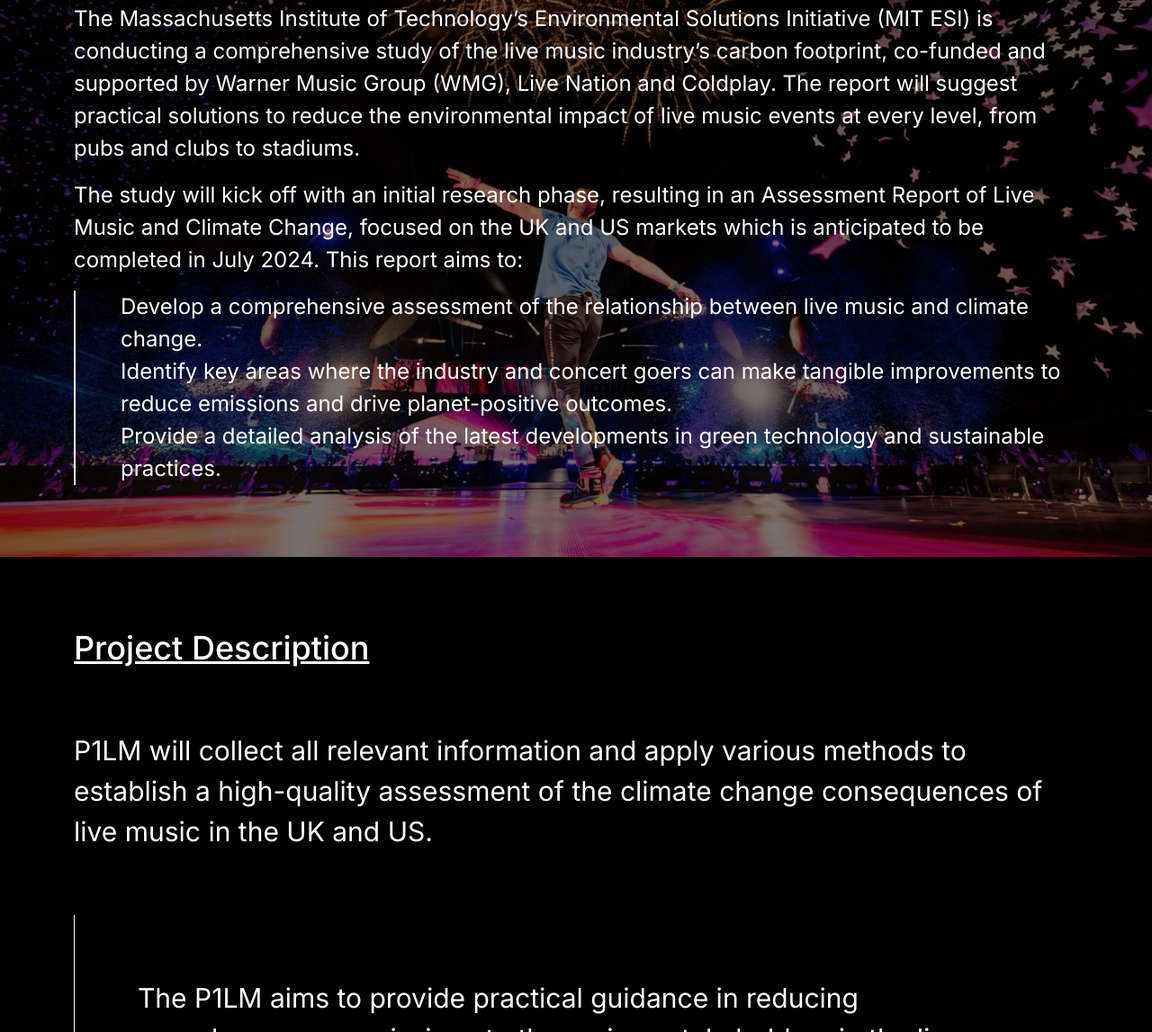
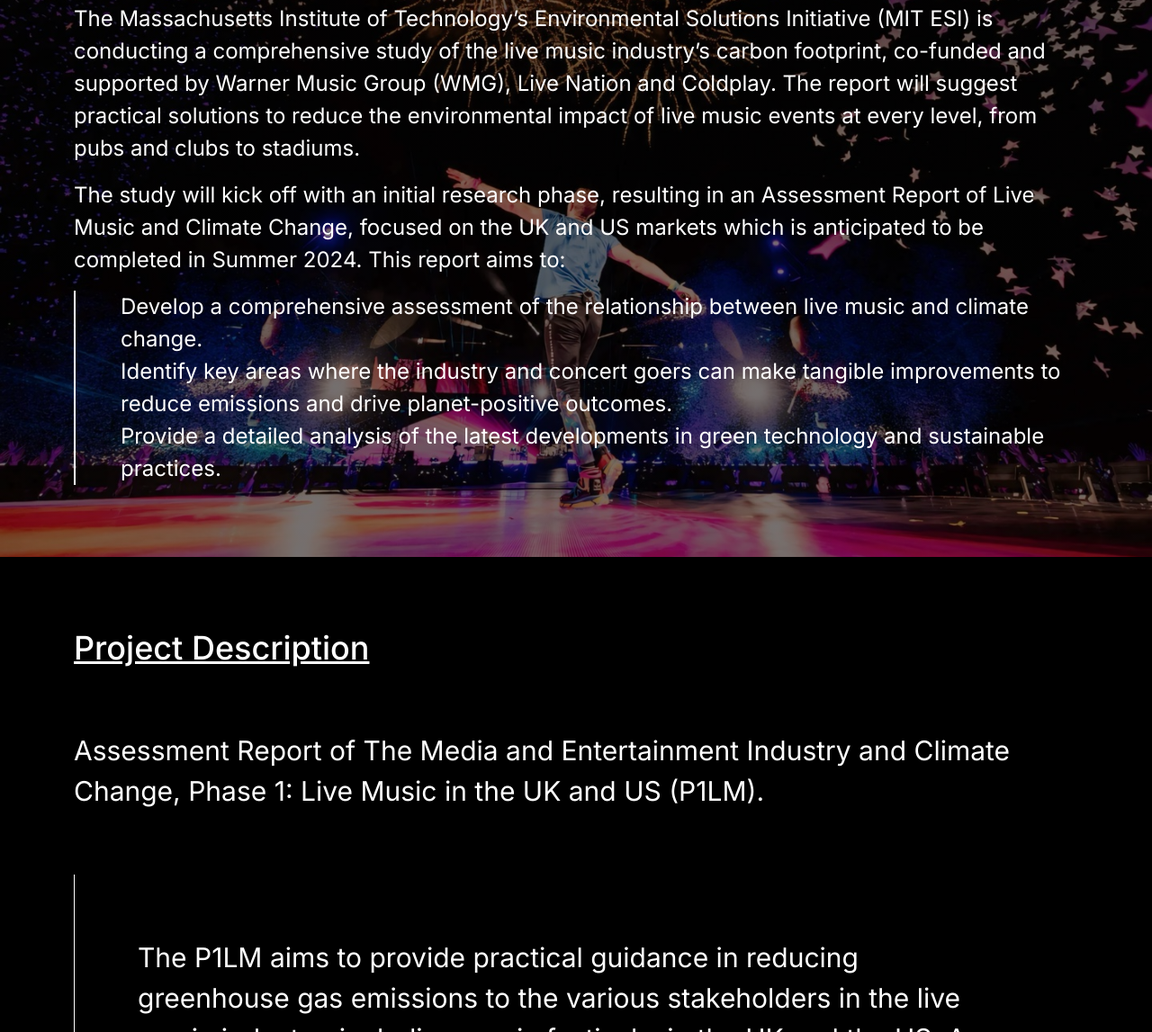
Before and after one commit to msharshar/cmLanding, a plain HTML site: page index.html in a window 1280 px wide. Shown: the part 353-1500 px from the top of the page at 90% size. Drawn offline with nearby package versions, Linux system fonts and the light colour scheme.

Commit message:
Add files via upload

```diff
--- a/index.html
+++ b/index.html
@@ -204,7 +204,7 @@
                 <!-- <div class="content"> -->
                     <h2>Assessment Report of Live Music and Climate Change</h2>
                     <p>The Massachusetts Institute of Technology’s Environmental Solutions Initiative (MIT ESI) is conducting a comprehensive study of the live music industry’s carbon footprint, co-funded and supported by Warner Music Group (WMG), Live Nation and Coldplay. The report will suggest practical solutions to reduce the environmental impact of live music events at every level, from pubs and clubs to stadiums.</p>
-                    <p>The study will kick off with an initial research phase, resulting in an Assessment Report of Live Music and Climate Change, focused on the UK and US markets which is anticipated to be completed in July 2024. This report aims to:</p>
+                    <p>The study will kick off with an initial research phase, resulting in an Assessment Report of Live Music and Climate Change, focused on the UK and US markets which is anticipated to be completed in Summer 2024. This report aims to:</p>
                     <ul>
                         <li>Develop a comprehensive assessment of the relationship between live music and climate change.</li>
                         <li>Identify key areas where the industry and concert goers can make tangible improvements to reduce emissions and drive planet-positive outcomes.</li>
@@ -219,7 +219,7 @@
         <section class="description">
             <div class="container">
                 <h2>Project Description</h2>
-                <p>P1LM will collect all relevant information and apply various methods to establish a high-quality assessment of the climate change consequences of live music in the UK and US.</p>
+                <p>Assessment Report of The Media and Entertainment Industry and Climate Change, Phase 1: Live Music in the UK and US (P1LM).</p>
                 <div class="left-border">
                     <p>The P1LM aims to provide practical guidance in reducing greenhouse gas emissions to the various stakeholders in the live music industry, including music festivals, in the UK and the US. As a first step, the P1LM must identify and describe the real drivers and barriers for effective climate actions that exist today.</p>
                 </div>
```
